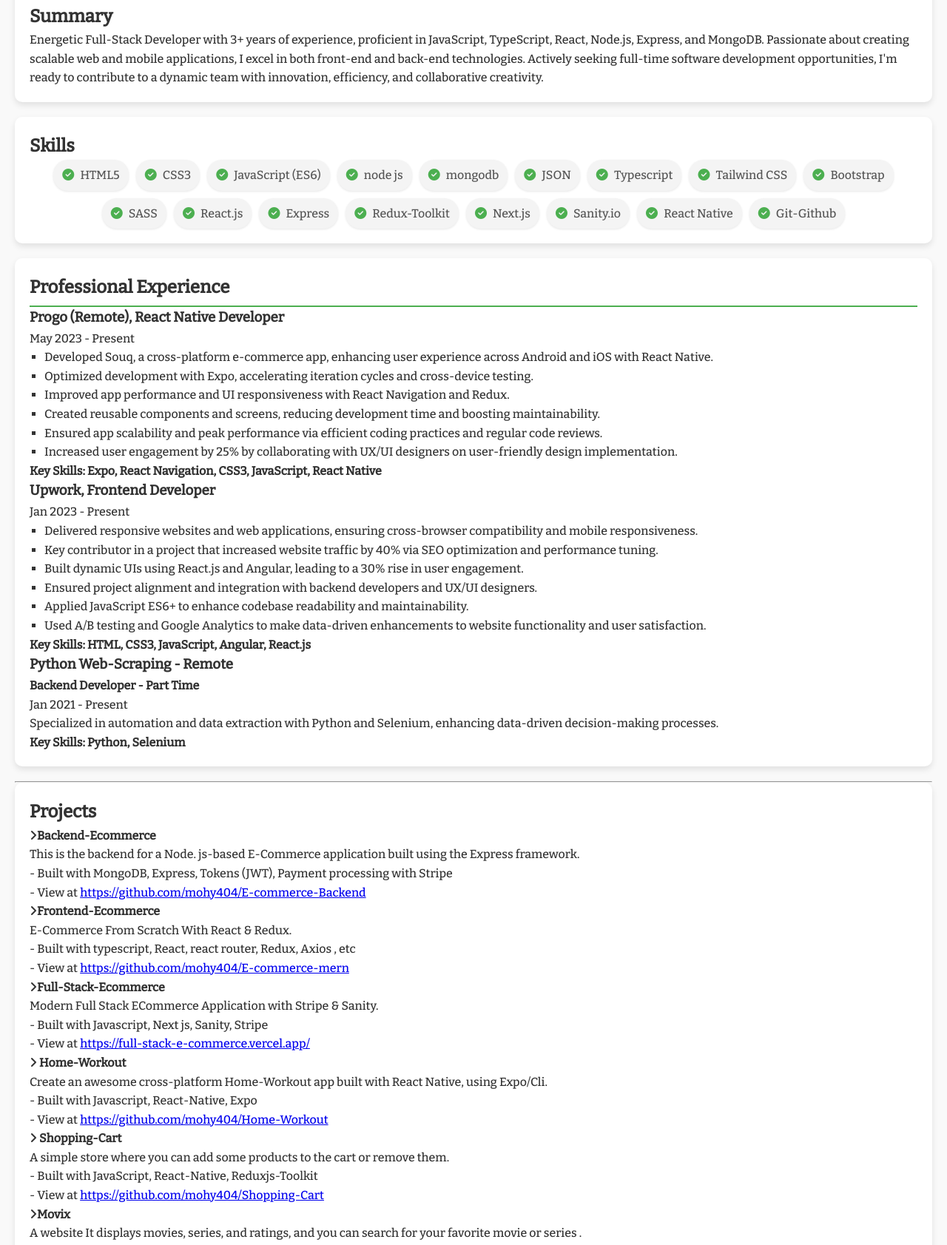
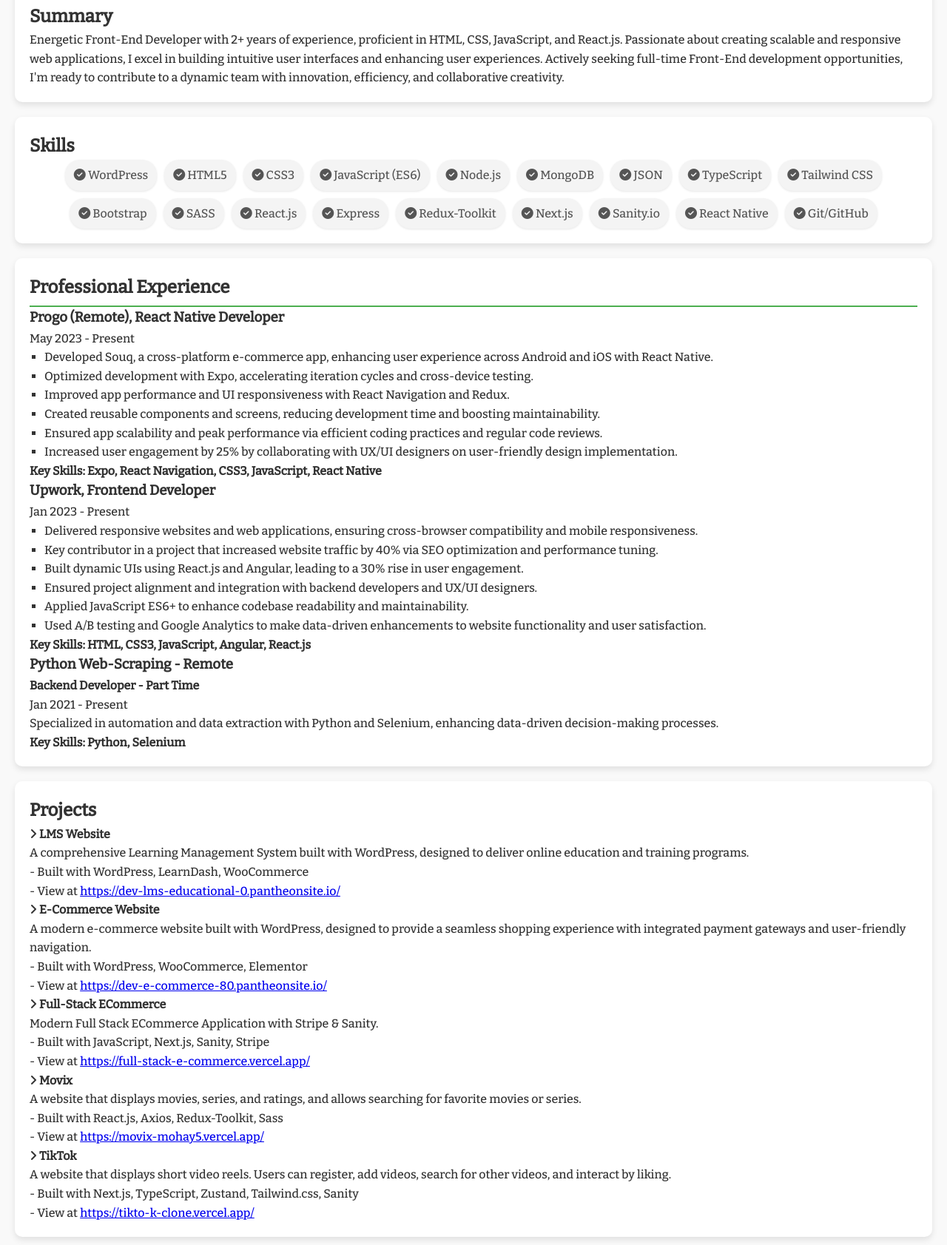
Before and after one commit to mohy404/Resume-CV, a plain HTML site: page index.html in a window 1280 px wide. Shown: the part 202-1885 px from the top of the page at 74% size. Drawn offline with nearby package versions, Linux system fonts and the light colour scheme.

Commit message:
Update index.html

```diff
--- a/index.html
+++ b/index.html
@@ -16,9 +16,9 @@
 <body>
     <header class="contact-section">
         <h1>Mohamed Mohy</h1>
-        <p>Full-stack developer - MERN Stack</p>
+        <p>Front-End Developer - React.js</p>
         <div class="contact-info">
-            <p><i class="fas fa-address-card"></i> Cairo city, Egypt</p>
+            <p><i class="fas fa-address-card"></i> Cairo City, Egypt</p>
             <p><i class="fas fa-phone"></i> <a href="tel:+201092732678">+20 109 273 2678</a></p>
             <p><i class="fas fa-envelope"></i> <a href="mailto:mohimm00@gmail.com">mohimm00@gmail.com</a></p>
             <p><i class="fas fa-globe"></i> <a href="https://mohy-alpha.vercel.app/" target="_blank">Portfolio</a></p>
@@ -30,37 +30,36 @@
     <main>
         <section id="summary">
             <h2>Summary</h2>
-            <p>Energetic Full-Stack Developer with 3+ years of experience, proficient in JavaScript, TypeScript, React, Node.js, Express, and MongoDB. Passionate about creating scalable web and mobile applications, I excel in both front-end and back-end technologies. Actively seeking full-time software development opportunities, I'm ready to contribute to a dynamic team with innovation, efficiency, and collaborative creativity.</p>
+            <p>Energetic Front-End Developer with 2+ years of experience, proficient in HTML, CSS, JavaScript, and React.js. Passionate about creating scalable and responsive web applications, I excel in building intuitive user interfaces and enhancing user experiences. Actively seeking full-time Front-End development opportunities, I'm ready to contribute to a dynamic team with innovation, efficiency, and collaborative creativity.</p>
         </section>
 
 
         <section class="skills-section">
             <h2>Skills</h2>
-        <div>
-            <span><i class="fa fa-check-circle icons"></i> HTML5</span>
-            <span><i class="fa fa-check-circle icons"></i> CSS3</span>
-            <span><i class="fa fa-check-circle icons"></i> JavaScript (ES6)</span>
-            <span><i class="fa fa-check-circle icons"></i> node js</span>
-            <span><i class="fa fa-check-circle icons"></i> mongodb</span>
-            <span><i class="fa fa-check-circle icons"></i> JSON</span>
-            <span><i class="fa fa-check-circle icons"></i> Typescript</span>
-            <span><i class="fa fa-check-circle icons"></i> Tailwind CSS</span>
-            <span><i class="fa fa-check-circle icons"></i> Bootstrap</span>
-            <span><i class="fa fa-check-circle icons"></i> SASS</span>
-            <span><i class="fa fa-check-circle icons"></i> React.js</span>
-            <span><i class="fa fa-check-circle icons"></i> Express</span>
-            <span><i class="fa fa-check-circle icons"></i> Redux-Toolkit</span>
-            <span><i class="fa fa-check-circle icons"></i> Next.js</span>
-            <span><i class="fa fa-check-circle icons"></i> Sanity.io</span>
-            <span><i class="fa fa-check-circle icons"></i> React Native</span>
-            <span><i class="fa fa-check-circle icons"></i> Git-Github</span>
+            <div class="skills-list">
+                <span><i class="fa fa-check-circle"></i> WordPress</span>
+                <span><i class="fa fa-check-circle"></i> HTML5</span>
+                <span><i class="fa fa-check-circle"></i> CSS3</span>
+                <span><i class="fa fa-check-circle"></i> JavaScript (ES6)</span>
+                <span><i class="fa fa-check-circle"></i> Node.js</span>
+                <span><i class="fa fa-check-circle"></i> MongoDB</span>
+                <span><i class="fa fa-check-circle"></i> JSON</span>
+                <span><i class="fa fa-check-circle"></i> TypeScript</span>
+                <span><i class="fa fa-check-circle"></i> Tailwind CSS</span>
+                <span><i class="fa fa-check-circle"></i> Bootstrap</span>
+                <span><i class="fa fa-check-circle"></i> SASS</span>
+                <span><i class="fa fa-check-circle"></i> React.js</span>
+                <span><i class="fa fa-check-circle"></i> Express</span>
+                <span><i class="fa fa-check-circle"></i> Redux-Toolkit</span>
+                <span><i class="fa fa-check-circle"></i> Next.js</span>
+                <span><i class="fa fa-check-circle"></i> Sanity.io</span>
+                <span><i class="fa fa-check-circle"></i> React Native</span>
+                <span><i class="fa fa-check-circle"></i> Git/GitHub</span>
             </div>
         </section>
 
-
         <section class="experience-section">
             <h2>Professional Experience</h2>
-
             <article class="experience-entry">
                 <h3>Progo (Remote), React Native Developer</h3>
                 <time datetime="2023-05">May 2023 - Present</time>
@@ -98,96 +97,74 @@
             </article>
         </section>
 
-
-            <hr>
-
         <section class="projects-section">
             <h2>Projects</h2>
 
-        <h4><i class="fa fa-angle-right"></i>Backend-Ecommerce</h4>
-        <p>This is the backend for a Node. js-based E-Commerce application built using the Express framework.</p>
-        <p>- Built with MongoDB, Express, Tokens (JWT), Payment processing with Stripe</p>
-        <p>- View at <a href="https://github.com/mohy404/E-commerce-Backend">https://github.com/mohy404/E-commerce-Backend</a></p>
+           <div class="project">
+    <h4><i class="fa fa-angle-right"></i> LMS Website</h4>
+    <p>A comprehensive Learning Management System built with WordPress, designed to deliver online education and training programs.</p>
+    <p>- Built with WordPress, LearnDash, WooCommerce</p>
+    <p>- View at <a href="https://dev-lms-educational-0.pantheonsite.io/" target="_blank">https://dev-lms-educational-0.pantheonsite.io/</a></p>
+</div>
 
-        <h4><i class="fa fa-angle-right"></i>Frontend-Ecommerce</h4>
-        <p>E-Commerce From Scratch With React & Redux.</p>
-        <p>- Built with typescript, React, react router, Redux, Axios , etc</p>
-        <p>- View at <a href="https://github.com/mohy404/E-commerce-mern">https://github.com/mohy404/E-commerce-mern</a></p>
 
-        <h4><i class="fa fa-angle-right"></i>Full-Stack-Ecommerce</h4>
+<div class="project">
+    <h4><i class="fa fa-angle-right"></i> E-Commerce Website</h4>
+    <p>A modern e-commerce website built with WordPress, designed to provide a seamless shopping experience with integrated payment gateways and user-friendly navigation.</p>
+    <p>- Built with WordPress, WooCommerce, Elementor</p>
+    <p>- View at <a href="https://dev-e-commerce-80.pantheonsite.io/" target="_blank">https://dev-e-commerce-80.pantheonsite.io/</a></p>
+</div>
+
+            <div class="project">
+                <h4><i class="fa fa-angle-right"></i> Full-Stack ECommerce</h4>
                 <p>Modern Full Stack ECommerce Application with Stripe & Sanity.</p>
-        <p>- Built with Javascript, Next js, Sanity, Stripe</p>
+                <p>- Built with JavaScript, Next.js, Sanity, Stripe</p>
                 <p>- View at <a href="https://full-stack-e-commerce.vercel.app/">https://full-stack-e-commerce.vercel.app/</a></p>
+            </div>
 
-        <h4><i class="fa fa-angle-right"></i> Home-Workout</h4>
-        <p>Create an awesome cross-platform Home-Workout app built with React Native, using Expo/Cli.</p>
-        <p>- Built with Javascript, React-Native, Expo</p>
-        <p>- View at <a href="https://github.com/mohy404/Home-Workout">https://github.com/mohy404/Home-Workout</a></p>
-
-        <h4><i class="fa fa-angle-right"></i> Shopping-Cart</h4>
-        <p> A simple store where you can add some products to the cart or remove them.</p>
-        <p>- Built with  JavaScript, React-Native, Reduxjs-Toolkit </p>
-        <p>- View at <a href="https://github.com/mohy404/Shopping-Cart">https://github.com/mohy404/Shopping-Cart</a></p>
-
-        <h4><i class="fa fa-angle-right"></i>Movix</h4>
-        <p>A website It displays movies, series, and ratings, and you can search for your favorite movie or series .</p>
+            <div class="project">
+                <h4><i class="fa fa-angle-right"></i> Movix</h4>
+                <p>A website that displays movies, series, and ratings, and allows searching for favorite movies or series.</p>
                 <p>- Built with React.js, Axios, Redux-Toolkit, Sass</p>
                 <p>- View at <a href="https://movix-mohay5.vercel.app/">https://movix-mohay5.vercel.app/</a></p>
-
-        <h4><i class="fa fa-angle-right"></i>TikTok</h4>
-        <p>A website It displays reels of short videos, The user can register an account, add a video, search for other videos, and interact with the videos by liking .</p>
-        <p>- Built with Next.js, typescript, zustand, tailwind.css, Sanity</p>
+            </div>
+            <div class="project">
+                <h4><i class="fa fa-angle-right"></i> TikTok</h4>
+                <p>A website that displays short video reels. Users can register, add videos, search for other videos, and interact by liking.</p>
+                <p>- Built with Next.js, TypeScript, Zustand, Tailwind.css, Sanity</p>
                 <p>- View at <a href="https://tikto-k-clone.vercel.app/">https://tikto-k-clone.vercel.app/</a></p>
+            </div>
         </section>
 
-    <!-- <section>
-        <h2>Community Activities</h2>
-        <h4><i class="fa fa-angle-right"></i> Speaker</h4>
-        <p>Panimalar Institute Of Technology, March 2023</p>
-
-        <h4><i class="fa fa-angle-right"></i> Technical Content Translator</h4>
-        <p>freeCodeCamp, Jan 2023 - Present</p>
-
-        <h4><i class="fa fa-angle-right"></i> JavaScript Instructor</h4>
-        <p>Az-SENCS, March 2022 - June 2022</p>
-    </section> -->
-
-    <section>
+        <section class="certificates-section">
             <h2>Certificates</h2>
-        <h4><i class="fa fa-angle-right"></i>Front-End Web Development Professional Scholarship (Udacity with Fwd)</h4>
-        <p>
-            - May 19, 2022
-
-        </p>
-
-        <h4><i class="fa fa-angle-right"></i>The Complete JavaScript Course: From Zero to Expert! (Udemy)</h4>
-        <p>
-            - Verify at
-            <a href="https://www.udemy.com/course/the-complete-javascript-course/">
-                https://www.udemy.com/course/the-complete-javascript-course/
-            </a>
-        </p>
-
-
+            <div class="certificate">
+                <h4><i class="fa fa-angle-right"></i> Front-End Web Development Professional Scholarship (Udacity with Fwd)</h4>
+                <p>- May 19, 2022</p>
+            </div>
+            <div class="certificate">
+                <h4><i class="fa fa-angle-right"></i> The Complete JavaScript Course: From Zero to Expert! (Udemy)</h4>
+                <p>- Verify at <a href="https://www.udemy.com/course/the-complete-javascript-course/">https://www.udemy.com/course/the-complete-javascript-course/</a></p>
+            </div>
         </section>
 
-
-    <div class="sections-container">
-        <section>
+        <section class="education-section">
             <h2>Education</h2>
+            <div class="education">
                 <h4><i class="fa fa-angle-right"></i> Bachelor of Sharia and Law</h4>
                 <p>Cairo University - Egypt</p>
                 <p>Undergraduate, 2019 - 2023</p>
+            </div>
         </section>
 
-        <section>
+        <section class="languages-section">
             <h2>Languages</h2>
             <p>Arabic - Native</p>
             <p>English - Very Good</p>
         </section>
-    </div>
+    </main>
 
+    <script src="https://kit.fontawesome.com/282bcf757e.js" crossorigin="anonymous"></script>
 </body>
-<script src="https://kit.fontawesome.com/282bcf757e.js" crossorigin="anonymous"></script>
 
 </html>
```
Lines whose indentation alone changed are shown as unchanged.
